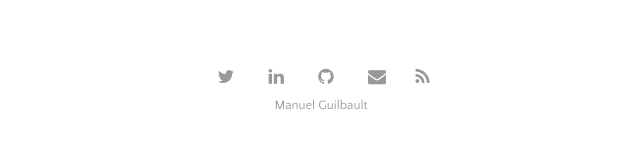
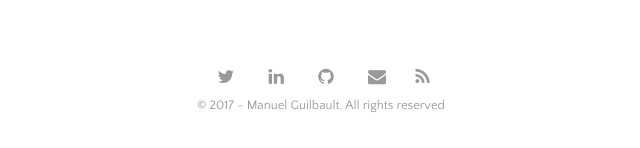
Before and after one commit to manuel-guilbault/manuel-guilbault.github.io, a Jekyll site: the page built from index.html, in a window 1280 px wide and 900 px high, scrolled down 2224 px. Shown: the part 749-897 px from the top of the window, without its empty margins (319-959 px from the left). Built offline with Jekyll 4.4.1, drawn with Linux system fonts in a browser that asks for light colours; nearby versions of some CDN libraries; the list of posts is cut into pages by our own code.

Commit message:
Fix menu & footer target=_blank

```diff
--- a/_includes/footer.html
+++ b/_includes/footer.html
@@ -4,5 +4,7 @@
   <a href="https://github.com/{{ site.author.github }}"><i class="fa fa-github" aria-hidden="true" target="_blank"></i></a>
   <a href="mailto:{{ site.author.email }}"><i class="fa fa-envelope" aria-hidden="true" target="_blank"></i></a>
   <a href="{{ site.baseurl }}/rss.xml"><i class="fa fa-rss"  aria-hidden="true" target="_blank"></i></a>
-  <div class="post-date"><a href="{{ site.baseurl }}/about.html">{{ site.author.name }}</a></div>
+  <div class="post-date">
+    &copy; {{ site.time | date: '%Y' }} - {{ site.author.name }}. All rights reserved
+  </div>
 </footer>
--- a/_includes/menu.html
+++ b/_includes/menu.html
@@ -1,12 +1,14 @@
 <div class="menu">
   <div class="menu-content">
+    <a href="{{ site.baseurl }}/">Blog</a>
     <a href="{{ site.baseurl }}/about.html">About</a>
     <a href="{{ site.baseurl }}/archive.html">Archive</a>
   </div>
   <div class="social-icons">
-    <a href="https://twitter.com/{{ site.author.twitter }}"><i class="fa fa-twitter" aria-hidden="true" target="_blank"></i></a>
-    <a href="https://linkedin.com/in/{{ site.author.linkedin }}"><i class="fa fa-linkedin" aria-hidden="true" target="_blank"></i></a>
-    <a href="https://github.com/{{ site.author.github }}"><i class="fa fa-github" aria-hidden="true" target="_blank"></i></a>
-    <a href="mailto:{{ site.author.email }}"><i class="fa fa-envelope" aria-hidden="true" target="_blank"></i></a>
+    <a href="https://twitter.com/{{ site.author.twitter }}" target="_blank"><i class="fa fa-twitter" aria-hidden="true"></i></a>
+    <a href="https://linkedin.com/in/{{ site.author.linkedin }}" target="_blank"><i class="fa fa-linkedin" aria-hidden="true"></i></a>
+    <a href="https://github.com/{{ site.author.github }}" target="_blank"><i class="fa fa-github" aria-hidden="true"></i></a>
+    <a href="mailto:{{ site.author.email }}" target="_blank"><i class="fa fa-envelope" aria-hidden="true"></i></a>
+    <a href="{{ site.baseurl }}/rss.xml" target="_blank"><i class="fa fa-rss" aria-hidden="true"></i></a>
   </div>
 </div>
```
